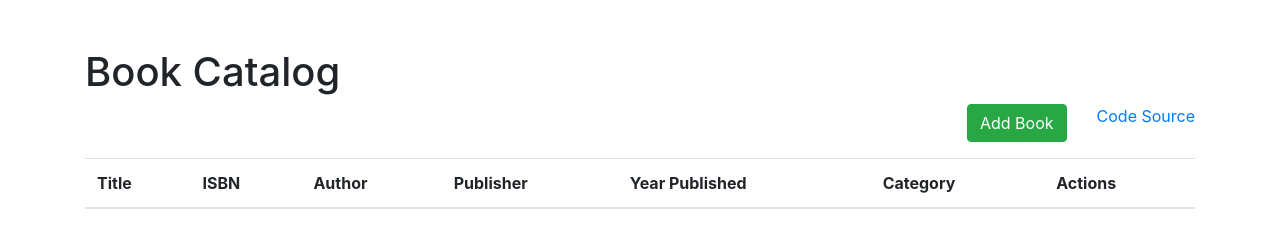
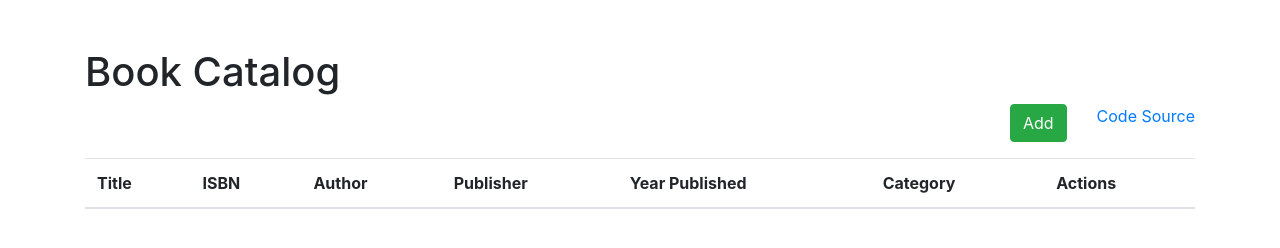
Before and after one commit to comandante2000/newone1, a website: page index.html in a window 1280 px wide. Drawn offline with nearby package versions, Linux system fonts and the light colour scheme.

Commit message:
Update index.html

```diff
--- a/index.html
+++ b/index.html
@@ -15,7 +15,7 @@
             <h1>Book Catalog</h1>
             <div class="row justify-content-end mb-3">
                 <div class="col-auto">
-                    <button type="button" class="btn btn-success" data-toggle="modal" data-target="#addBookModal">Add Book</button>
+                    <button type="button" class="btn btn-success" data-toggle="modal" data-target="#addBookModal">Add</button>
                 </div>
                 <div class="col-auto">
                     <a href="http://" target="_blank" rel="noopener noreferrer" class="mt-2">Code Source</a>
```
